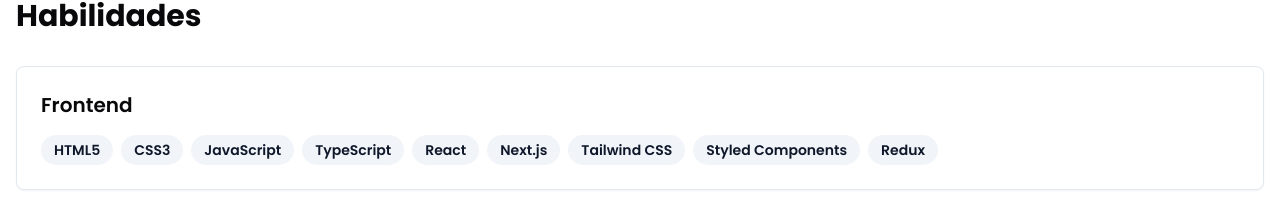
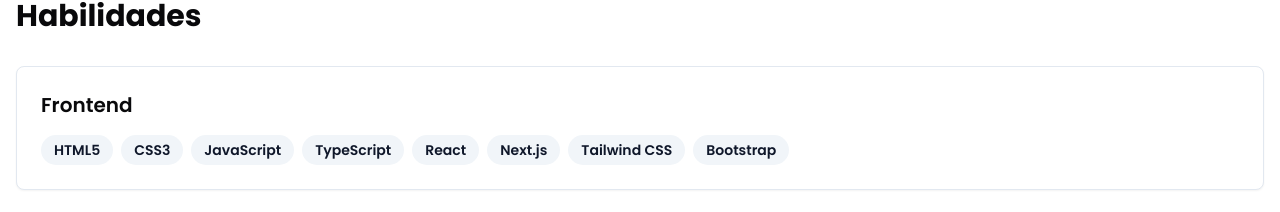
Before and after one commit to lucasdurannn/curriculo-digital, a Next.js app: page / in a window 1280 px wide. Shown: the part 899-1111 px from the top of the page. Built offline with nearby package versions, Linux system fonts and the light colour scheme.

Commit message:
att final version prod 1.1

```diff
--- a/components/habilidades.tsx
+++ b/components/habilidades.tsx
@@ -11,8 +11,7 @@ export function Habilidades() {
       "React",
       "Next.js",
       "Tailwind CSS",
-      "Styled Components",
-      "Redux",
+      "Bootstrap"
     ],
     backend: ["Node.js", "Python", "NestJS", "Ruby", "Ruby on Rails"],
     database: ["MySQL", "PostgreSQL", "Redis", "Prisma"],
```
